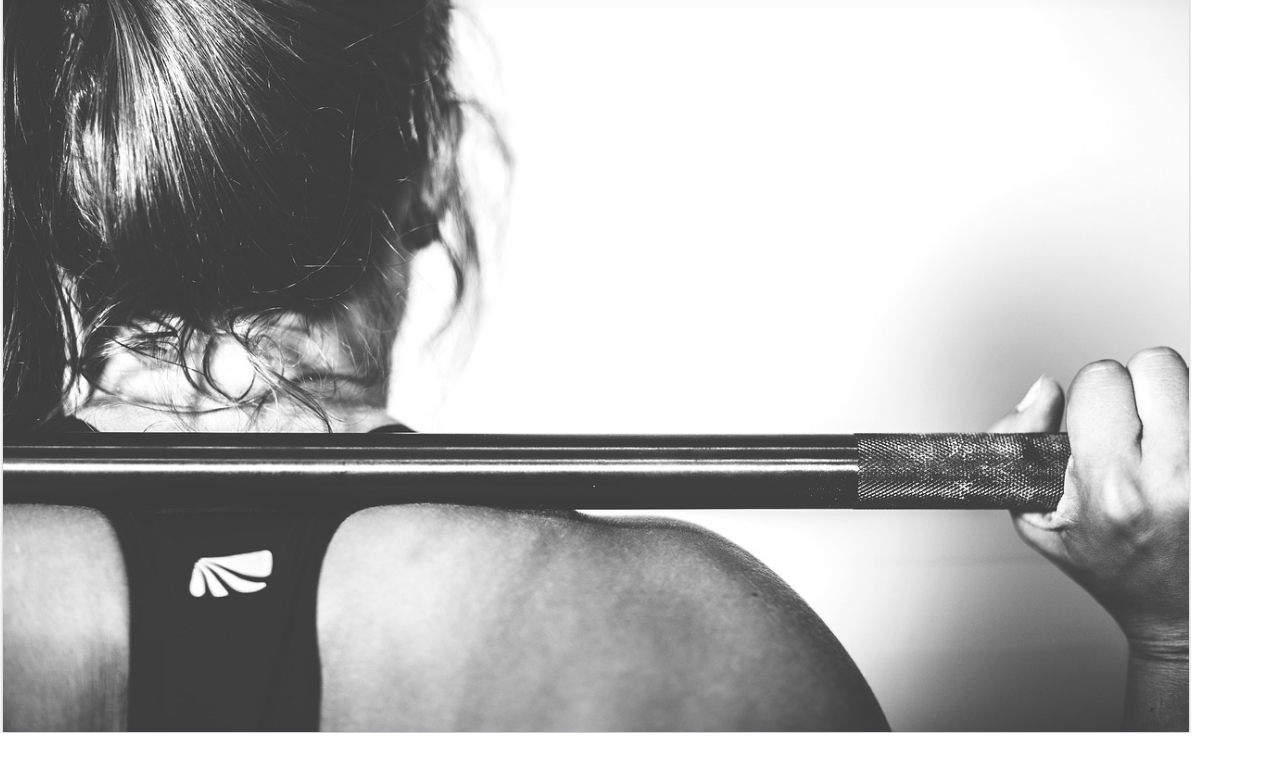
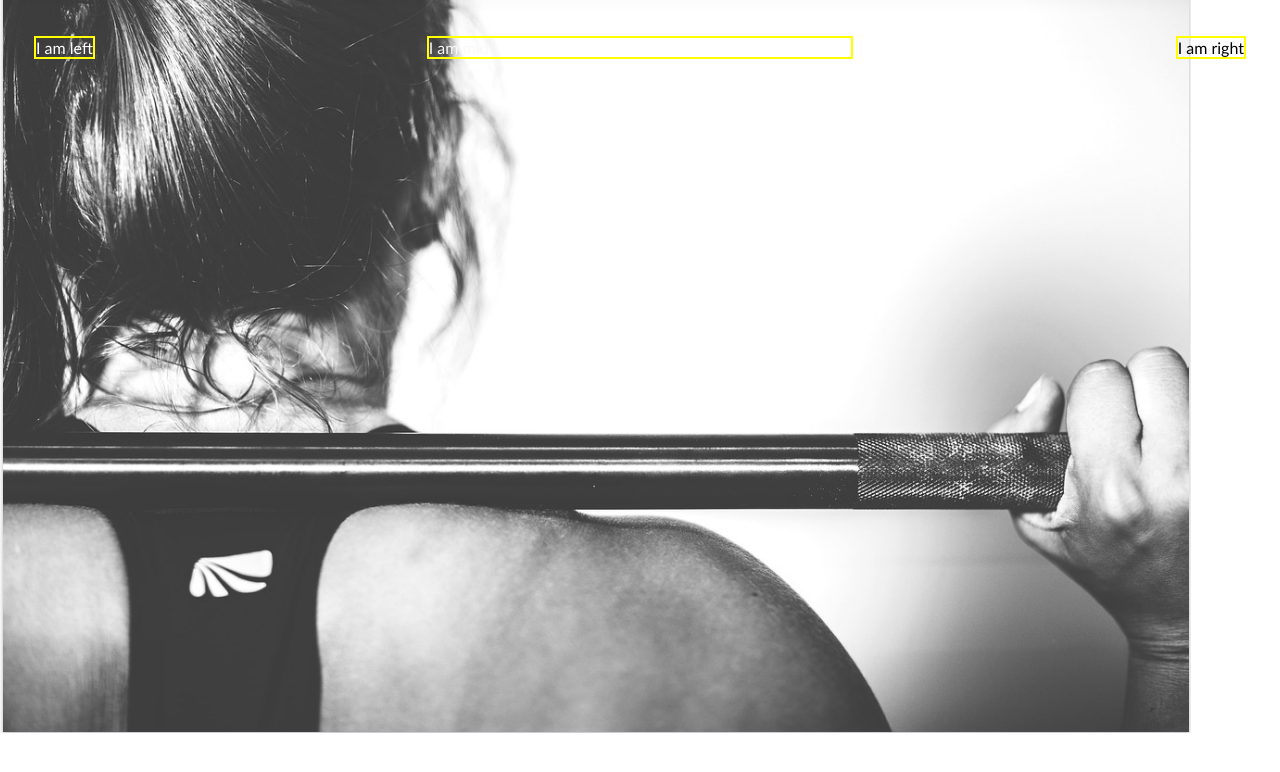
Before and after one commit to arcVaishali/arcVaishali.github.io, a plain HTML site: page index.html in a window 1280 px wide. Shown: the top 772 px of the page. Drawn offline with Linux system fonts and the light colour scheme.

Commit message:
styled left, mid, right element such that left floats in the top-left corner, mid floats/rests in the middle and right floats at the top-right corner

```diff
--- a/index.html
+++ b/index.html
@@ -14,6 +14,30 @@
             background: url('bgd.png');
             height : 10000px;
             background-repeat: no-repeat;
+            font-family: 'Gill Sans', 'Gill Sans MT', Calibri, 'Trebuchet MS', sans-serif;
+        }
+        .left{
+            display:inline-block;
+            position:absolute;
+            top:36px;
+            left:34px;
+            border:2px solid yellow;
+            color : white;
+        }
+        .mid{
+            display:block;
+            width:33%;
+            margin:36px auto;
+            border:2px solid yellow;
+            color : rgb(251, 247, 247);
+        }
+        .right{
+            position: absolute;
+            right: 34px;
+            top:36px;
+            display: inline-block;
+            border:2px solid yellow;
+            color : black;
         }
     </style>
 </head>
@@ -21,15 +45,21 @@
     <header class="header">
          <!--left box for logo  -->
         <div class="left">
-
+            I am left
+            <!-- <ul class="nav-bar">
+                <li><a href="#HOME">Home</a></li>
+                <li><a href="#ABOUT">About</a></li>
+                <li><a href="#FITNESS_CAl">Fitness Calculator</a></li>
+                <li><a href="#CONTACT">Contact</a></li>
+            </ul> -->
         </div>
          <!-- mid box for nav-bar -->
         <div class="mid">
-
+            I am mid
         </div>
          <!-- right box for buttons -->
         <div class="right">
-
+            I am right
         </div>
 
     </header>
```
